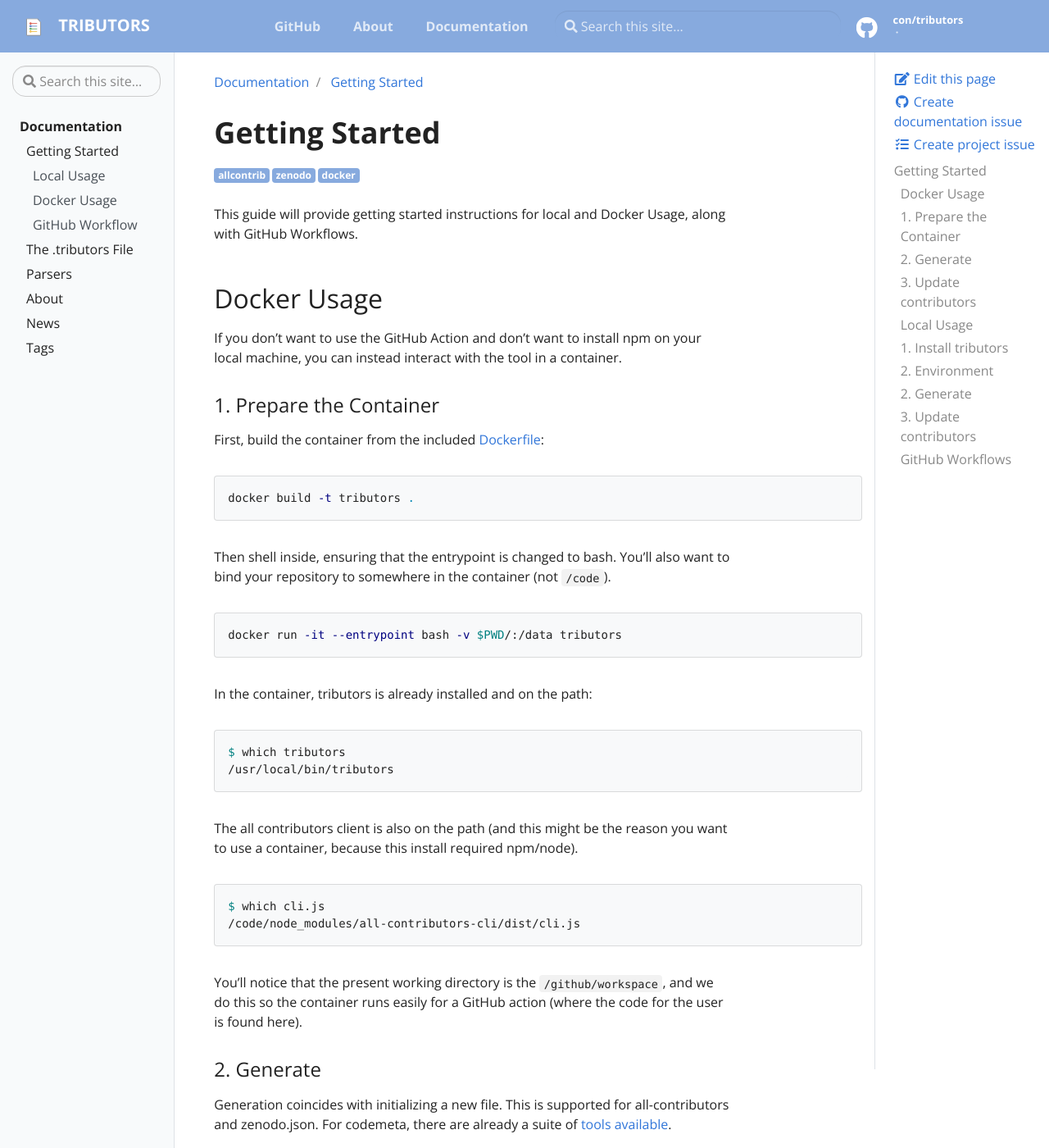
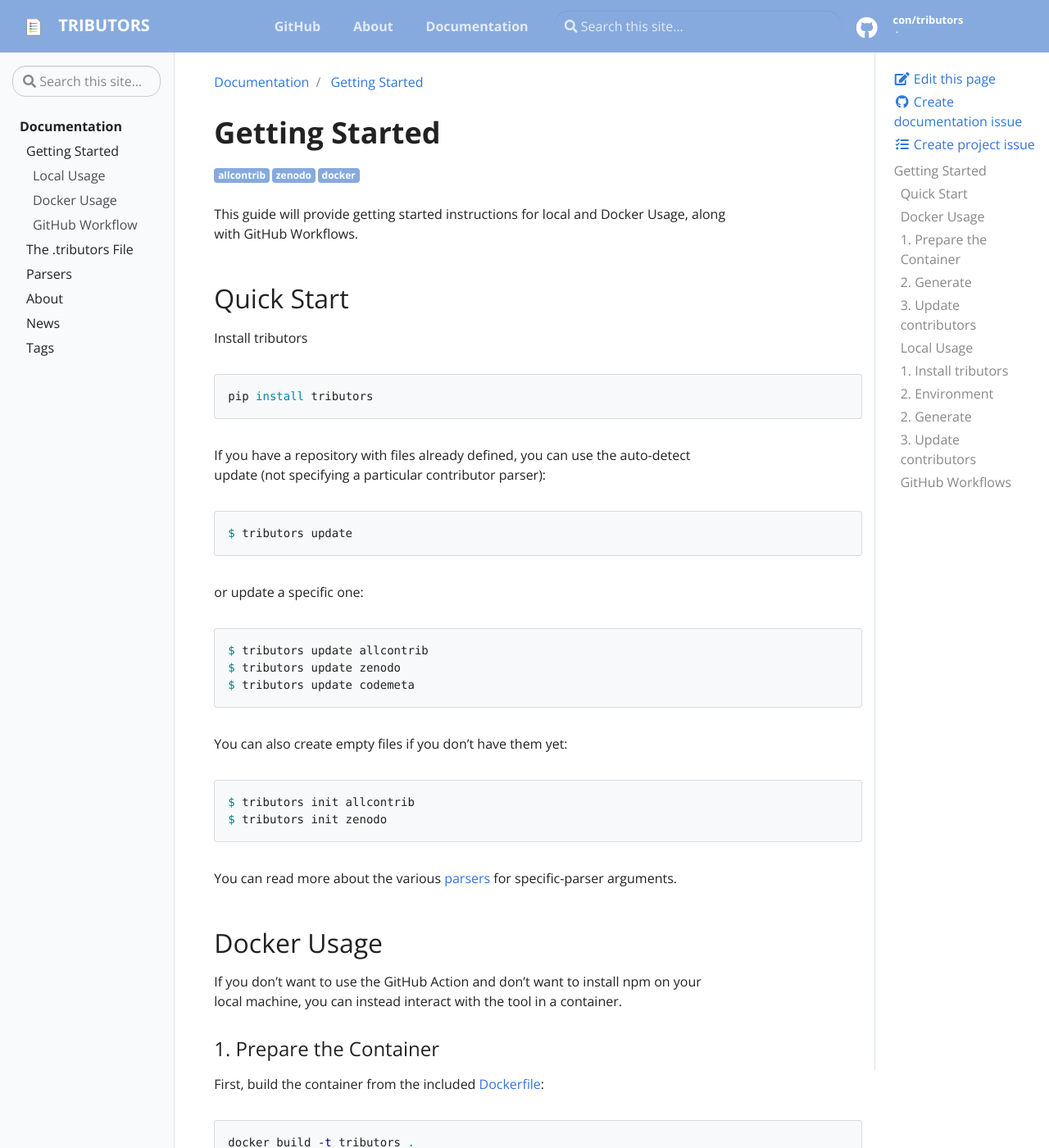
Before and after one commit to con/tributors, a Jekyll site: the page built from docs/_docs/getting-started.md, in a window 1280 px wide and 1400 px high. Shown: the whole window at 82% size. Built offline with Jekyll 4.4.1, drawn with Linux system fonts in a browser that asks for light colours; some of the changed text lies outside the part shown.

Commit message:
adding auto detect feature for existing files
Signed-off-by: vsoch <vsochat@stanford.edu>

````diff
--- a/docs/_docs/getting-started.md
+++ b/docs/_docs/getting-started.md
@@ -11,6 +11,39 @@
 
 This guide will provide getting started instructions for local and Docker Usage,
 along with GitHub Workflows.
+
+## Quick Start
+
+Install tributors
+
+```bash
+pip install tributors
+```
+
+If you have a repository with files already defined, you can use the auto-detect
+update (not specifying a particular contributor parser):
+
+```bash
+$ tributors update
+```
+
+or update a specific one:
+
+```bash
+$ tributors update allcontrib
+$ tributors update zenodo
+$ tributors update codemeta
+```
+
+You can also create empty files if you don't have them yet:
+
+```bash
+$ tributors init allcontrib
+$ tributors init zenodo
+```
+
+You can read more about the various [parsers]({{ site.baseurl }}/docs/parsers)
+for specific-parser arguments.
 
 ## Docker Usage
 
@@ -153,16 +186,19 @@
 $ tributors update all
 ```
 
-"all" is the default, so this works too:
+#### Update (auto)
+
+If you have a repository with one or more default contributor files, you can
+update all of these files that are detected by leaving out the parser name:
 
 ```bash
 $ tributors update
 INFO:zenodo:Updating .zenodo.json
 INFO:allcontrib:Updating .all-contributorsrc
 ```
-Note that for the update, we query the GitHub API to update both the zenodo.json
-and contributors file. We also use a cached [.tributors]({{ site.baseurl }}/docs/tributors) file to
-keep track of shared contributors.
+Note that for any multiple updates, we query the GitHub API to get updated contributors,
+and also use a cached [.tributors]({{ site.baseurl }}/docs/tributors) file to
+keep track of shared metadata.
 
 #### Update allcontributors
 
@@ -386,7 +422,10 @@
 INFO:allcontrib:Updating .all-contributorsrc
 ```
 
-or just
+#### Update (auto)
+
+If you have a repository with one or more default contributor files, you can
+update all of these files that are detected by leaving out the parser name:
 
 ```bash
 $ tributors update
````
Also changed, not shown: 4 other files.
